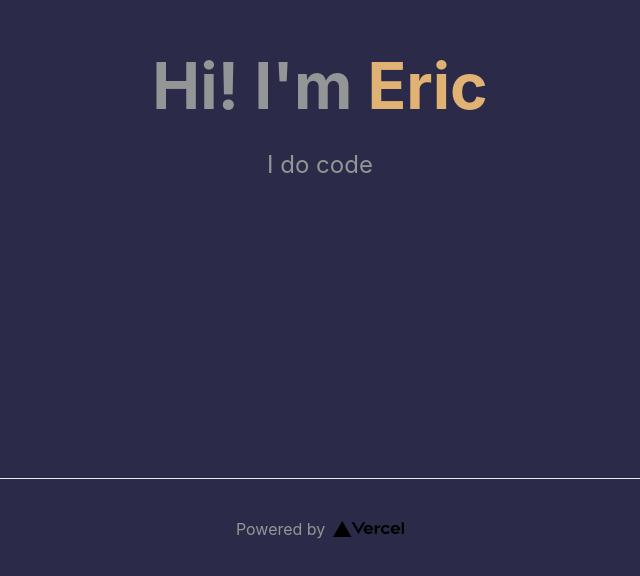
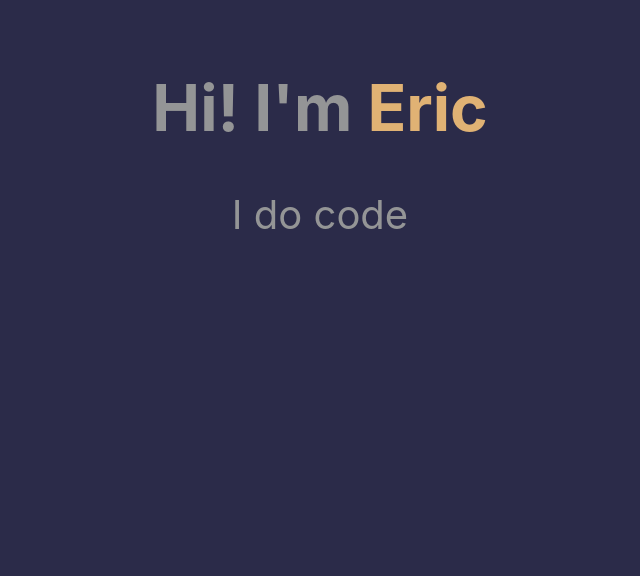
Before and after one commit to ericmurr/ericdoescode-website, a Next.js app: page / in a window 1280 px wide. Shown: the part 222-798 px from the top of the page, without its empty margins (320-960 px from the left). Built offline with nearby package versions, Linux system fonts and the light colour scheme.

Commit message:
chore: adjusted style and card

```diff
--- a/pages/index.tsx
+++ b/pages/index.tsx
@@ -19,22 +19,12 @@ export default function Home() {
         </p>
 
         {/* <div className={styles.grid}>
-          <a href="https://nextjs.org/docs" className={styles.card}>
-            <h3>Documentation &rarr;</h3>
-            <p>Find in-depth information about Next.js features and API.</p>
+          <a href="https://www.ericmurr.com" className={styles.card}>
+            <h3>My Website &rarr;</h3>
+            <p>www.ericmurr.com</p>
           </a>
         </div> */}
       </main>
-
-      <footer className={styles.footer}>
-        <a
-          href="https://www.codadev.com"
-          target="_blank"
-        >
-          Powered by{' '}
-          <img src="/vercel.svg" alt="Vercel Logo" className={styles.logo} />
-        </a>
-      </footer>
     </div>
   )
 }
--- a/styles/Home.module.css
+++ b/styles/Home.module.css
@@ -63,7 +63,7 @@
 
 .description {
   line-height: 1.5;
-  font-size: 1.5rem;
+  font-size: 2.5rem;
 }
 
 .code {
@@ -99,8 +99,8 @@
 .card:hover,
 .card:focus,
 .card:active {
-  color: #0070f3;
-  border-color: #0070f3;
+  color: #e3e6e9;
+  border-color: #e3e6e9;
 }
 
 .card h3 {
```
